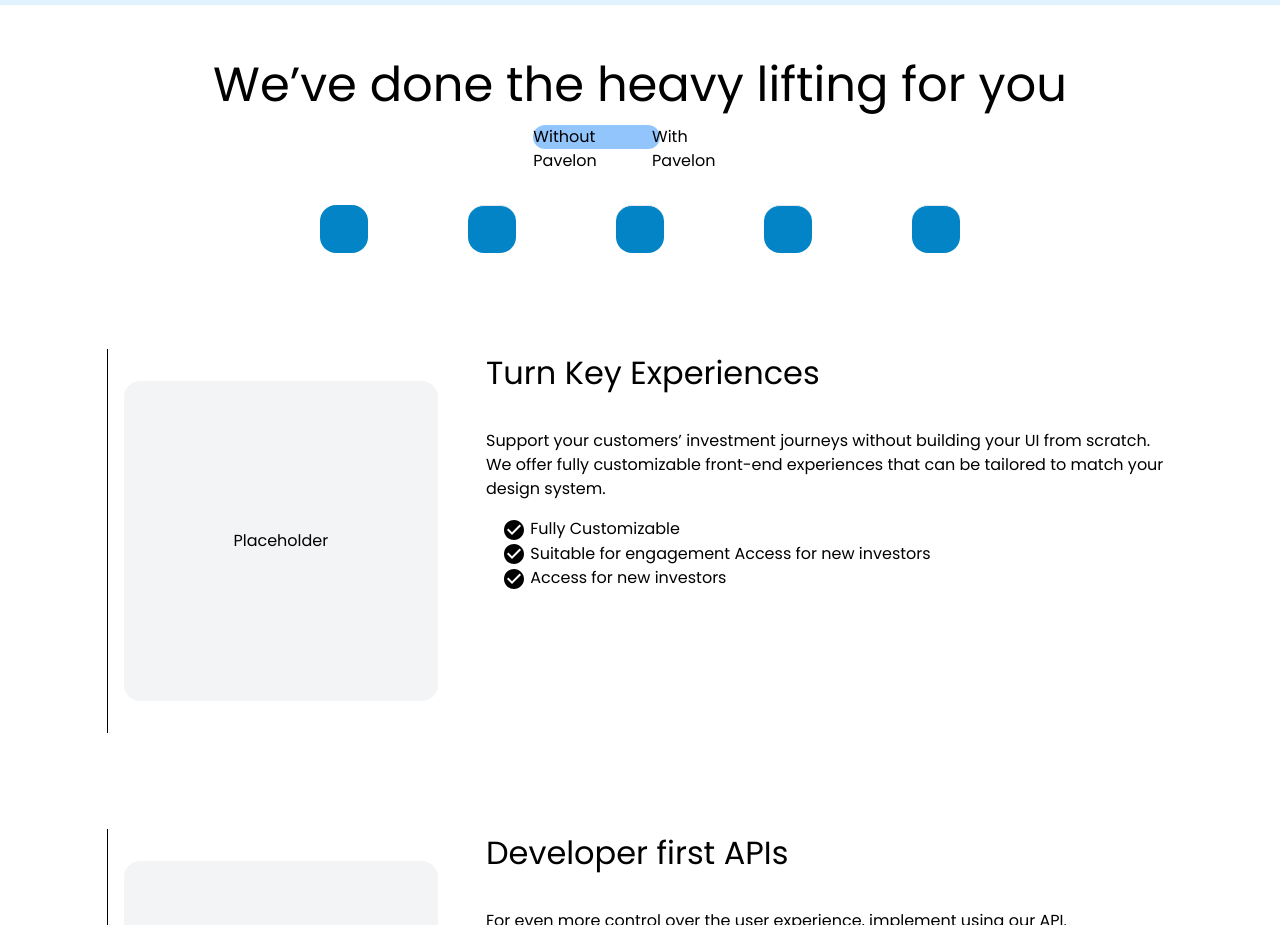
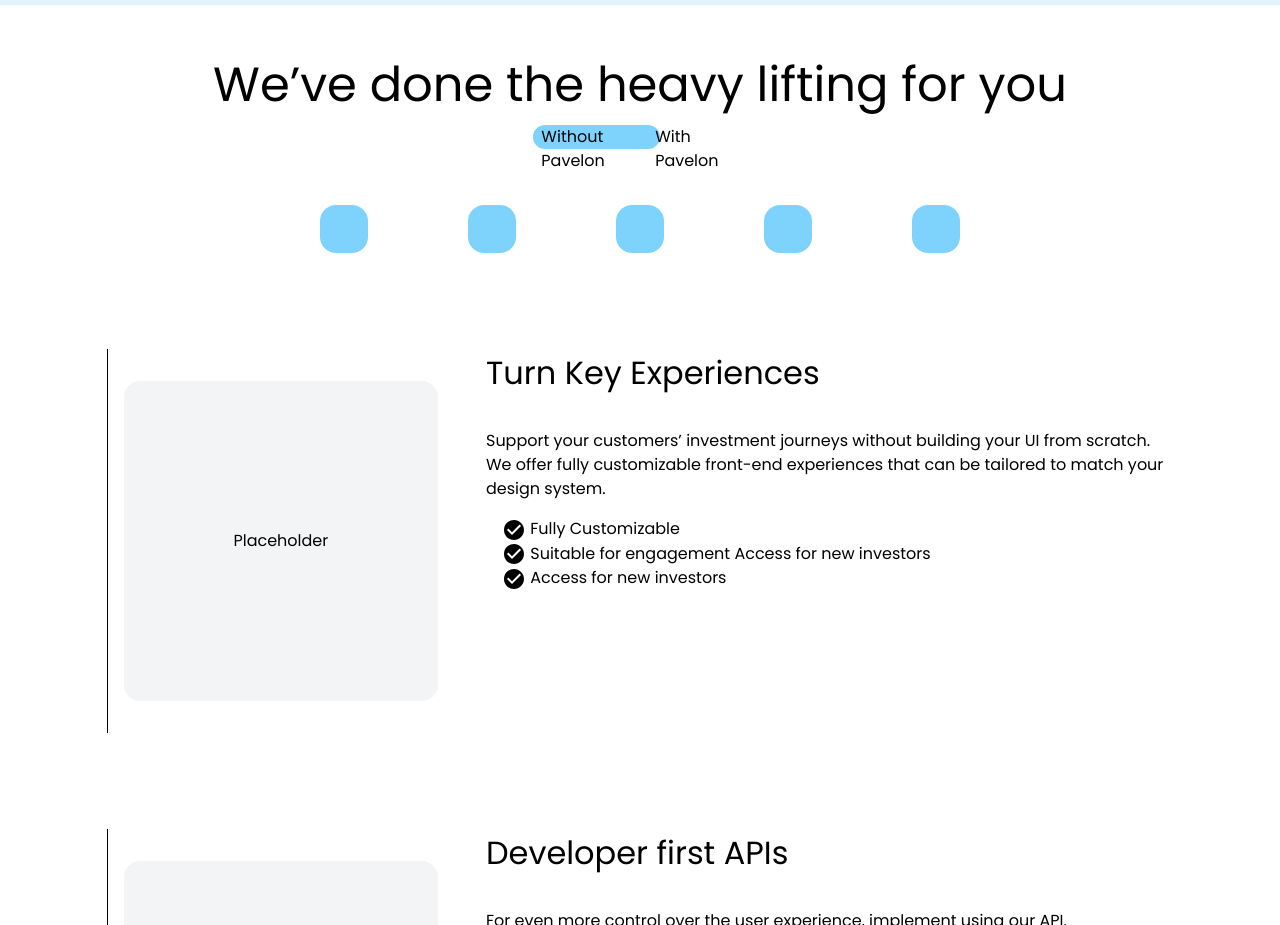
Before and after one commit to EllisOtoo/pavelonv2, a Next.js app: page /investmentAsAService in a window 1280 px wide. Shown: the part 780-1705 px from the top of the page. Built offline with nearby package versions, Linux system fonts and the light colour scheme.

Commit message:
Investment heavy lifting company switchstate handled

```diff
--- a/pages/investmentAsAService.tsx
+++ b/pages/investmentAsAService.tsx
@@ -3,7 +3,7 @@
 import shield from "../../assets/BAAS/shield.png";
 import phoneImage from "../../assets/BAAS/phone.png";
 import dashboard from "../../assets/BAAS/dashboard.png";
-import { Link } from "@mui/material";
+import { Divider, Link } from "@mui/material";
 import {
   CheckBox,
   CheckBoxRounded,
@@ -66,6 +66,7 @@
 
   const switchDiv = useRef(null);
   const container = useRef(null);
+  const withPav = useRef(null);
   const withoutPav = useRef(null);
   const rightBox = useRef(null);
   const leftBox = useRef(null);
@@ -74,11 +75,12 @@
   let containerProps;
   let motionRectProps;
   let withoutPavProps;
+  let withPavProps;
 
   const intro = () => {
     var tl = gsap.timeline({ defaults: { duration: 0.4 } });
     tl.to(switchDiv.current, {
-      x: containerProps.width - withoutPavProps.width,
+      x: containerProps.width - (withPavProps.width + 7),
     })
       .to(
         rightBox.current,
@@ -123,16 +125,21 @@
 
   useLayoutEffect(() => {
     withoutPavProps = withoutPav.current.getBoundingClientRect();
+    withPavProps = withPav.current.getBoundingClientRect();
     containerProps = container.current.getBoundingClientRect();
     motionRectProps = switchDiv.current.getBoundingClientRect();
   });
 
   useEffect(() => {
+    if (!switched) {
+      setSliderWidth(withoutPavProps.width);
+      //   setTimeout(() => {
+      //     setSliderWidth(withoutPavProps.width);
+      //   });
+    }
+    if (switched) setSliderWidth(withPavProps.width);
     // intro();
-    setTimeout(() => {
-      setSliderWidth(withoutPavProps.width);
-    });
-  }, []);
+  });
 
   return (
     <>
@@ -146,18 +153,24 @@
             <div
               ref={switchDiv}
               // className="rounded-full bg-blue-300 h-6 w-32"
-              className="rounded-full bg-blue-300 h-6 "
+              className={`rounded-full ${
+                switched ? `bg-slate-900` : `bg-sky-300`
+              } h-6 p-2`}
               style={{ width: sliderWidth + 10 }}
             ></div>
             <div className="absolute flex top-0 justify-between w-full">
               <div
-                className="cursor-pointer"
+                className="cursor-pointer pl-2"
                 ref={withoutPav}
                 onClick={moveLeft}
               >
                 Without Pavelon
               </div>
-              <div className="cursor-pointer" onClick={moveRight}>
+              <div
+                ref={withPav}
+                className={`cursor-pointer px-1 ${switched && "text-white"}`}
+                onClick={moveRight}
+              >
                 With Pavelon
               </div>
             </div>
@@ -178,21 +191,21 @@
             </Fade>
           </div>
         ) : (
-          <div className="flex justify-between divide-y">
+          <div className="flex justify-between">
             <Fade in={true} timeout={1000}>
-              <div className="bg-sky-600 h-12 w-12 rounded-2xl"></div>
+              <div className="bg-sky-300 h-12 w-12 rounded-2xl"></div>
             </Fade>
             <Fade in={true} timeout={1000}>
-              <div className="bg-sky-600 h-12 w-12 rounded-2xl"></div>
+              <div className="bg-sky-300 h-12 w-12 rounded-2xl"></div>
             </Fade>
             <Fade in={true} timeout={1000}>
-              <div className="bg-sky-600 h-12 w-12 rounded-2xl"></div>
+              <div className="bg-sky-300 h-12 w-12 rounded-2xl"></div>
             </Fade>
             <Fade in={true} timeout={1000}>
-              <div className="bg-sky-600 h-12 w-12 rounded-2xl"></div>
+              <div className="bg-sky-300 h-12 w-12 rounded-2xl"></div>
             </Fade>
             <Fade in={true} timeout={1000}>
-              <div className="bg-sky-600 h-12 w-12 rounded-2xl"></div>
+              <div className="bg-sky-300 h-12 w-12 rounded-2xl"></div>
             </Fade>
           </div>
         )}
```
